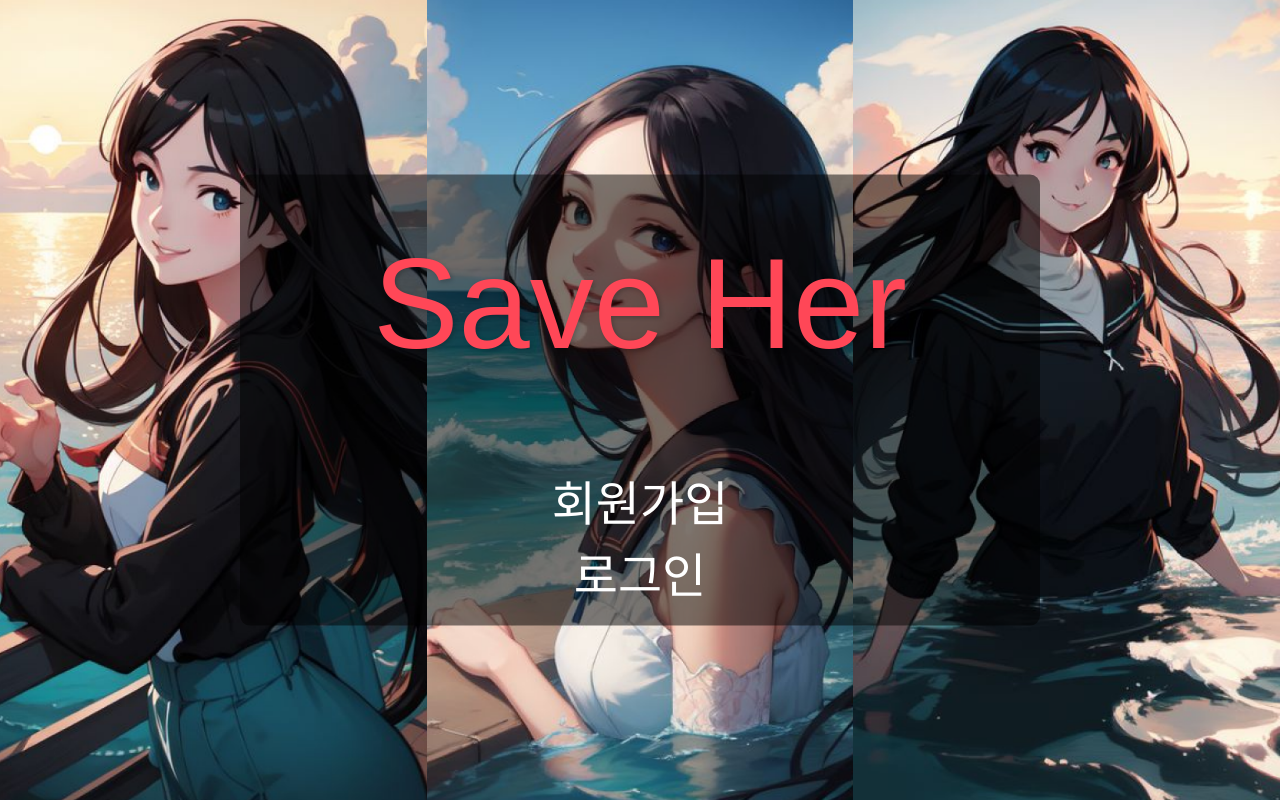
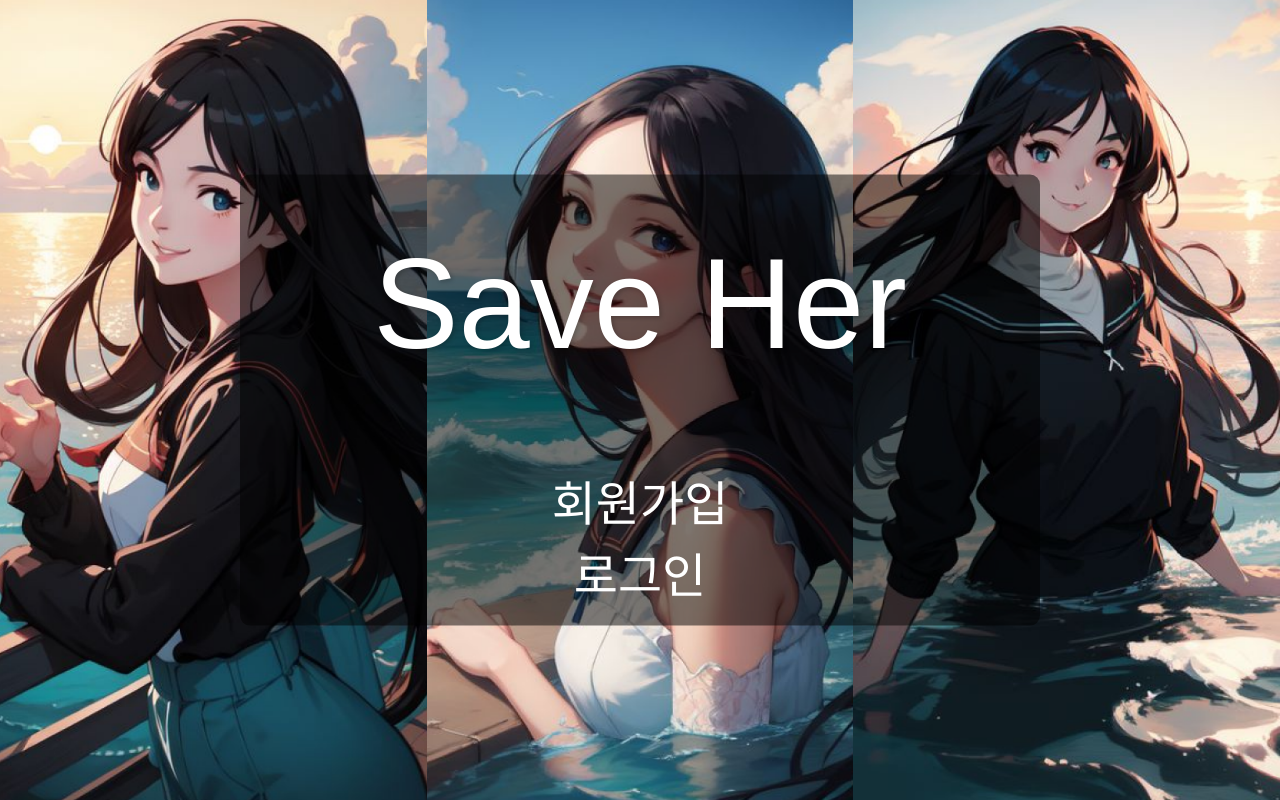
Before and after one commit to bagle-ggul/Bagel-Frontend, a React (Create React App) app: page / in a window 1280 px wide. Built offline with nearby package versions, Linux system fonts and the light colour scheme; a web font is replaced by a local one.

Commit message:
real_final

```diff
--- a/src/pages/Home.jsx
+++ b/src/pages/Home.jsx
@@ -77,7 +77,7 @@ const EmphasizedHeading = styled.h1`
   font-weight: 400;
   font-style: normal;
   font-size: 3rem; /* 큰 폰트 크기 */
-  color: #ff4757; /* 강조된 색상 */
+  color: white; /* 강조된 색상 */
   text-align: center; /* 가운데 정렬 */
   margin: 2rem 0; /* 상하 여백 */
   text-shadow: 2px 2px 4px rgba(0, 0, 0, 0.2); /* 텍스트 그림자 효과 */
```
Also changed, not shown: src/pages/Main1.jsx (line endings or trailing spaces).
